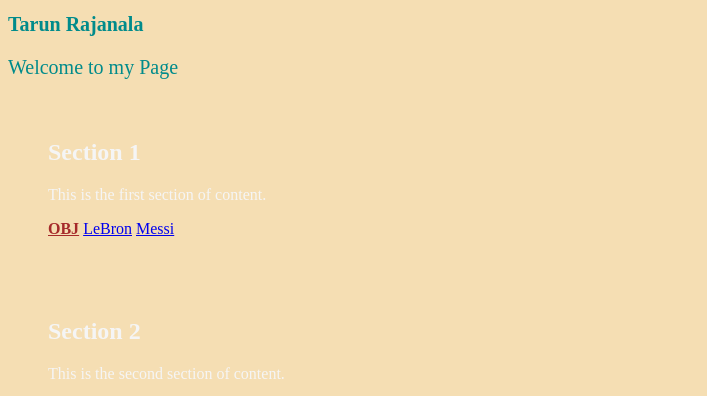
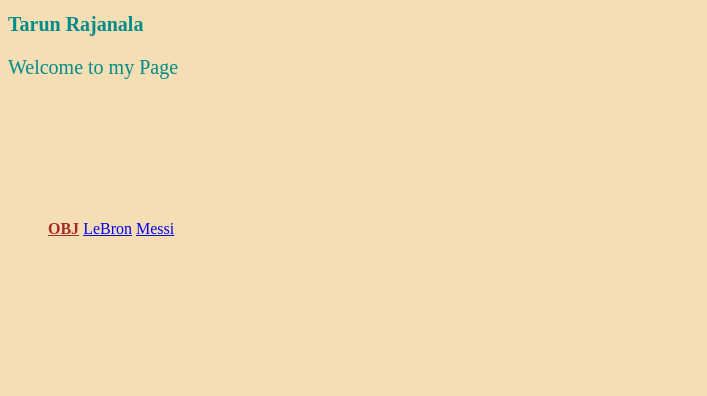
Before and after one commit to TarunrRajanala/TarunrRajanala.github.io, a plain HTML site: page index.html in a window 1280 px wide. Shown: the top 396 px of the page, without its empty margins (0-707 px from the left). Drawn offline with Linux system fonts and the light colour scheme; grey boxes are pictures that could not be loaded.

Commit message:
Update stylesheet.css

```diff
--- a/stylesheet.css
+++ b/stylesheet.css
@@ -31,5 +31,5 @@ a:hover{
 }
 
 body {
-    color: whitesmoke;
+    color: wheat;
 }
```
